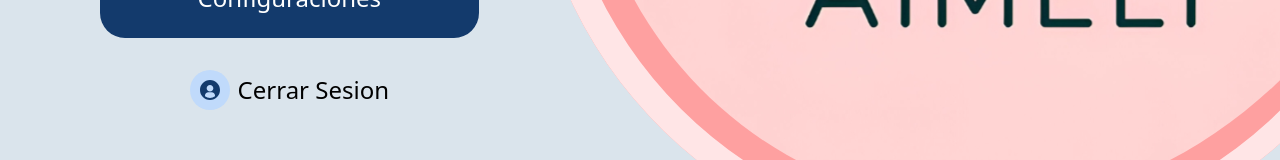
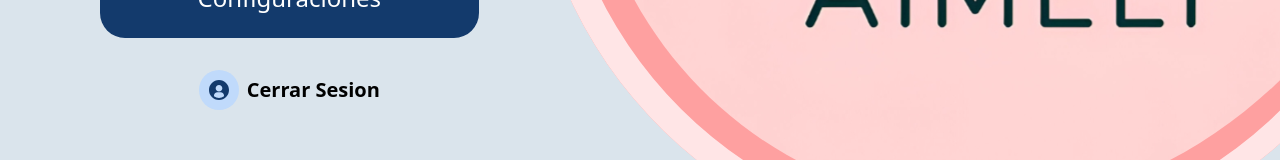
Before and after one commit to Alexandra-Rivera/Aimeli-Invoice-System-Frontend-NoSSR, an Angular app: page / in a window 1280 px wide. Shown: the part 534-694 px from the top of the page. Built offline with nearby package versions, Linux system fonts and the light colour scheme.

Commit message:
:hammer: changes: Pasando el texto Cerrar Sesion a Font-bold para que aparezca en negrita.

```diff
--- a/src/app/home/home.component.html
+++ b/src/app/home/home.component.html
@@ -131,7 +131,7 @@
 
     <button
       type="button"
-      class="flex flex-row items-center justify-center text-lg lg:text-2xl hover:cursor-pointer"
+      class="flex flex-row items-center justify-center text-lg font-bold lg:text-xl hover:cursor-pointer"
     >
       <div
         class="inline-flex items-center justify-center h-10 w-10 rounded-full bg-fondo-iconos-menus focus:ring-4 focus:outline-none focus:ring-[#D8E9FD] text-center me-2"
```
